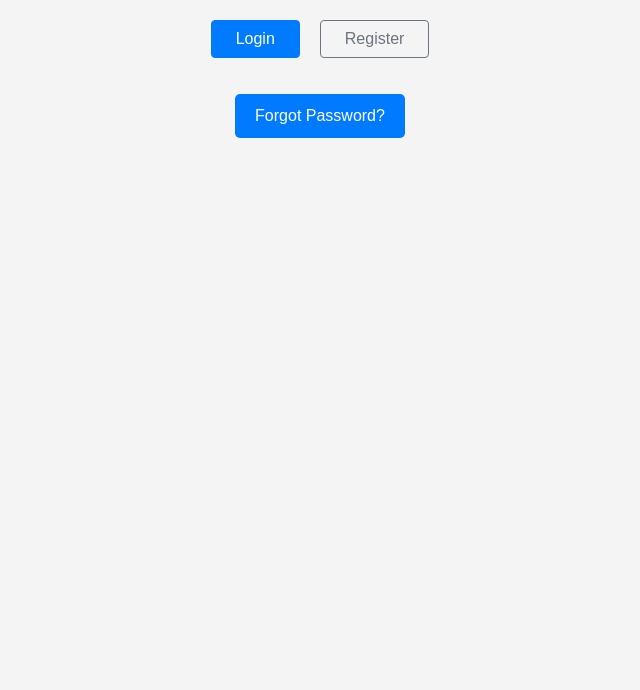
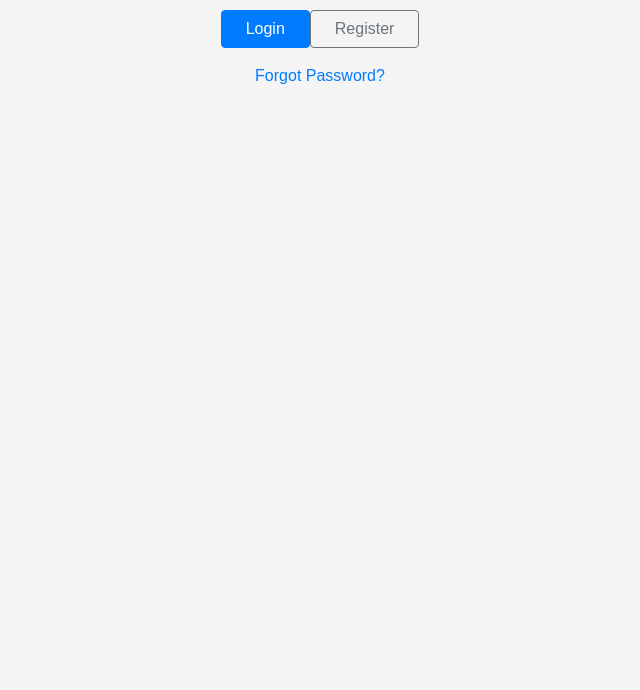
Before and after one commit to thebryantlee/4537-project-pG5, a plain HTML site: page public/index.html in a window 1280 px wide. Shown: the part 110-800 px from the top of the page, without its empty margins (320-960 px from the left). Drawn offline with nearby package versions, Linux system fonts and the light colour scheme.

Commit message:
Remove 'a' styling

```diff
--- a/public/css/style.css
+++ b/public/css/style.css
@@ -4,16 +4,6 @@ body {
   padding: 0;
   background-color: #f4f4f4;
   text-align: center;
-}
-
-a {
-  display: inline-block;
-  margin: 10px;
-  padding: 10px 20px;
-  background-color: #007bff;
-  color: #ffffff;
-  text-decoration: none;
-  border-radius: 5px;
 }
 
 a:hover {
```
